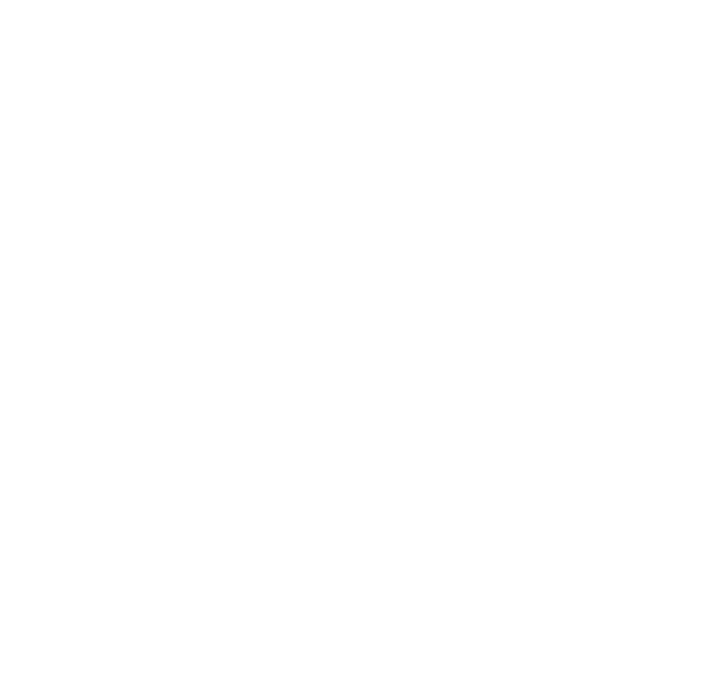
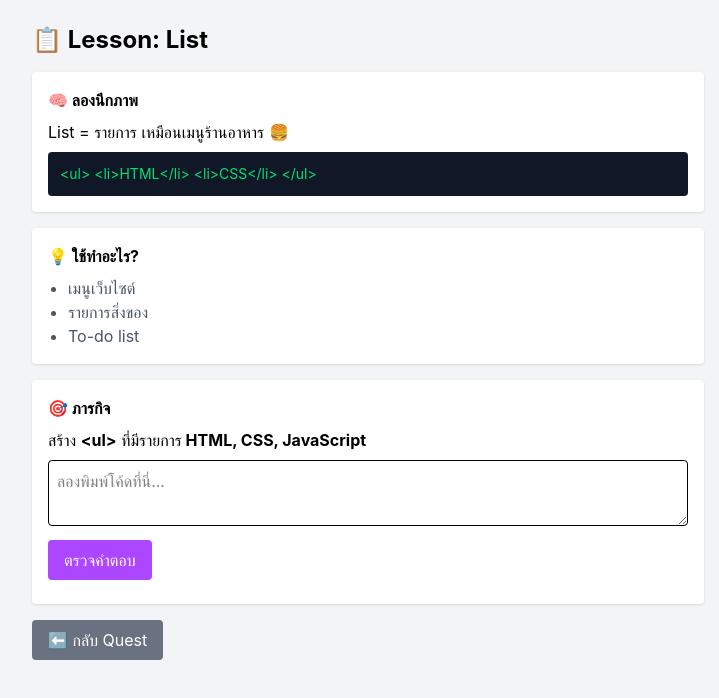
Before and after one commit to Ice068/Rceart-web, a React (Vite) app in the folder my-app/: page /Lesson8 in a window 1280 px wide. Before the commit this address had no page. Shown: the top 698 px of the page, without its empty margins (272-991 px from the left). Built offline with nearby package versions, Linux system fonts and the light colour scheme.

Commit message:
feat: add Lesson8 page with coding tasks and update App component routing

```diff
--- a/my-app/src/App.jsx
+++ b/my-app/src/App.jsx
@@ -10,6 +10,7 @@
 import Lesson5 from "./pages/Lesson5"
 import Lesson6 from "./pages/Lesson6"
 import Lesson7 from "./pages/Lesson7"
+import Lesson8 from "./pages/Lesson8"
 
 function App() {
   return (
@@ -26,6 +27,7 @@
          <Route path="Lesson5" element={<Lesson5 />} />
          <Route path="Lesson6" element={<Lesson6 />} />
          <Route path="Lesson7" element={<Lesson7 />} />
+         <Route path="Lesson8" element={<Lesson8 />} />
       </Routes>
     </BrowserRouter>
   )
--- /dev/null
+++ b/my-app/src/pages/Lesson8.jsx
@@ -0,0 +1,114 @@
+import { useNavigate } from "react-router-dom"
+import { useState } from "react"
+
+function Lesson8() {
+  const navigate = useNavigate()
+
+  const [code, setCode] = useState("")
+  const [result, setResult] = useState("")
+
+  // ✅ ตรวจคำตอบ
+  const checkCode = () => {
+    const isCorrect =
+      code.includes("<ul>") &&
+      code.includes("<li>HTML</li>") &&
+      code.includes("<li>CSS</li>") &&
+      code.includes("<li>JavaScript</li>")
+
+    if (isCorrect) {
+      setResult("✅ ถูกต้อง! ได้รับ 20 EXP")
+
+      const data =
+        JSON.parse(localStorage.getItem("gameData")) || {
+          completed: [],
+          exp: 0
+        }
+
+      // ❌ กันกดซ้ำ
+      if (!data.completed.includes("lesson8_done")) {
+        const newData = {
+          completed: [...data.completed, "lesson8_done"],
+          exp: data.exp + 20
+        }
+
+        localStorage.setItem("gameData", JSON.stringify(newData))
+      }
+
+    } else {
+      setResult("❌ ยังไม่ถูก ลองใหม่อีกครั้ง")
+    }
+  }
+
+  return (
+    <div className="min-h-screen bg-gray-100 p-6">
+
+      <div className="max-w-2xl mx-auto space-y-4">
+
+        <h1 className="text-2xl font-bold">
+          📋 Lesson: List
+        </h1>
+
+        {/* อธิบาย */}
+        <div className="bg-white p-4 rounded shadow">
+          <h3 className="font-bold mb-2">🧠 ลองนึกภาพ</h3>
+          <p>
+            List = รายการ เหมือนเมนูร้านอาหาร 🍔
+          </p>
+
+          <div className="bg-gray-900 text-green-400 p-3 mt-2 rounded text-sm">
+{`<ul>
+  <li>HTML</li>
+  <li>CSS</li>
+</ul>`}
+          </div>
+        </div>
+
+        {/* ใช้ทำอะไร */}
+        <div className="bg-white p-4 rounded shadow">
+          <h3 className="font-bold mb-2">💡 ใช้ทำอะไร?</h3>
+          <ul className="list-disc ml-5 text-gray-600">
+            <li>เมนูเว็บไซต์</li>
+            <li>รายการสิ่งของ</li>
+            <li>To-do list</li>
+          </ul>
+        </div>
+
+        {/* ภารกิจ */}
+        <div className="bg-white p-4 rounded shadow">
+          <h3 className="font-bold mb-2">🎯 ภารกิจ</h3>
+          <p>
+            สร้าง <b>{`<ul>`}</b> ที่มีรายการ
+            <b> HTML, CSS, JavaScript </b>
+          </p>
+
+          <textarea
+            value={code}
+            onChange={(e) => setCode(e.target.value)}
+            placeholder="ลองพิมพ์โค้ดที่นี่..."
+            className="w-full border p-2 mt-2 rounded"
+          />
+
+          <button
+            onClick={checkCode}
+            className="mt-2 bg-purple-500 text-white px-4 py-2 rounded"
+          >
+            ตรวจคำตอบ
+          </button>
+
+          <div className="mt-2 text-sm">{result}</div>
+        </div>
+
+        {/* กลับ */}
+        <button
+          onClick={() => navigate("/quest")}
+          className="bg-gray-500 text-white px-4 py-2 rounded"
+        >
+          ⬅ กลับ Quest
+        </button>
+
+      </div>
+    </div>
+  )
+}
+
+export default Lesson8
```
